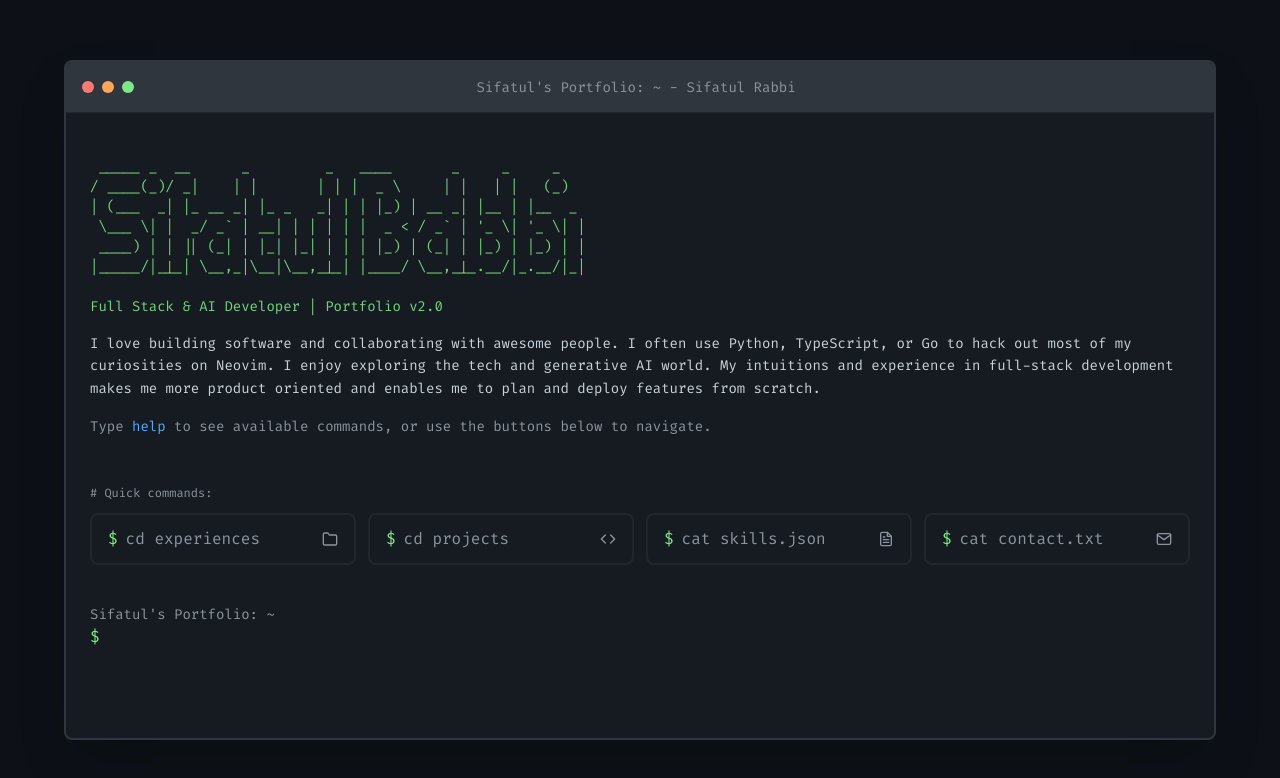
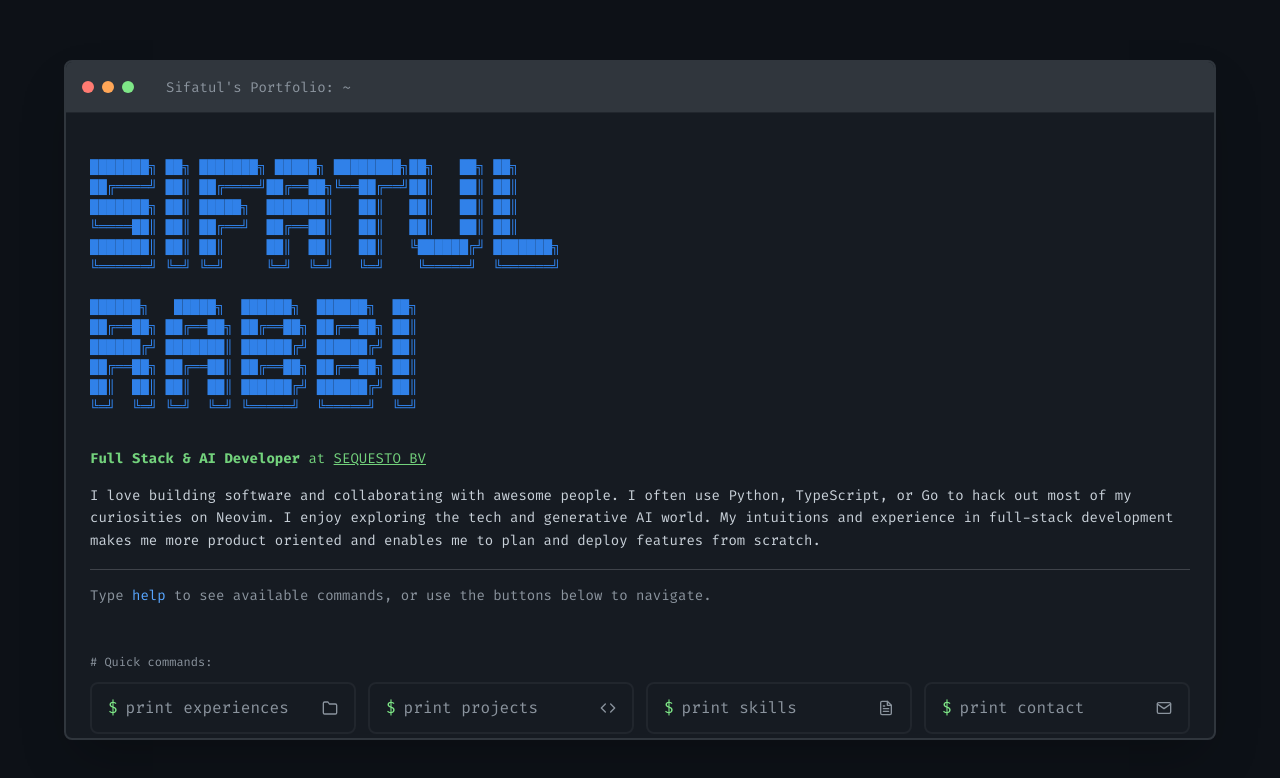
Before and after one commit to sifatulrabbi/sifatulrabbi.github.io, a React (Vite) app: page / in a window 1280 px wide. Shown: the top 778 px of the page. Built offline with nearby package versions, Linux system fonts and the light colour scheme.

Commit message:
feat: updated intro section and claude.md

```diff
--- a/src/modules/TerminalMode/components/TerminalBodyNew.tsx
+++ b/src/modules/TerminalMode/components/TerminalBodyNew.tsx
@@ -5,14 +5,19 @@ import { CommandButton } from "@/components";
 import { FiFolder, FiFileText, FiMail, FiCode } from "react-icons/fi";
 
 const ASCII_ART = `
- _____ _  __      _         _   ____       _     _     _
-/ ____(_)/ _|    | |       | | |  _ \\     | |   | |   (_)
-| (___  _| |_ __ _| |_ _   _| | | |_) | __ _| |__ | |__  _
- \\___ \\| |  _/ _\` | __| | | | | |  _ < / _\` | '_ \\| '_ \\| |
- ____) | | || (_| | |_| |_| | | | |_) | (_| | |_) | |_) | |
-|_____/|_|_| \\__,_|\\__|\\__,_|_| |____/ \\__,_|_.__/|_.__/|_|
+███████╗ ██╗ ███████╗ █████╗ ████████╗██╗   ██╗ ██╗
+██╔════╝ ██║ ██╔════╝██╔══██╗╚══██╔══╝██║   ██║ ██║
+███████╗ ██║ █████╗  ███████║   ██║   ██║   ██║ ██║
+╚════██║ ██║ ██╔══╝  ██╔══██║   ██║   ██║   ██║ ██║
+███████║ ██║ ██║     ██║  ██║   ██║   ╚██████╔╝ ███████╗
+╚══════╝ ╚═╝ ╚═╝     ╚═╝  ╚═╝   ╚═╝    ╚═════╝  ╚══════╝
 
-Full Stack & AI Developer | Portfolio v2.0
+██████╗   █████╗  ██████╗  ██████╗  ██╗
+██╔══██╗ ██╔══██╗ ██╔══██╗ ██╔══██╗ ██║
+██████╔╝ ███████║ ██████╔╝ ██████╔╝ ██║
+██╔══██╗ ██╔══██║ ██╔══██╗ ██╔══██╗ ██║
+██║  ██║ ██║  ██║ ██████╔╝ ██████╔╝ ██║
+╚═╝  ╚═╝ ╚═╝  ╚═╝ ╚═════╝  ╚═════╝  ╚═╝
 `;
 
 const ABOUT_ME = `I love building software and collaborating with awesome people. I often use Python, TypeScript, or Go to hack out most of my curiosities on Neovim. I enjoy exploring the tech and generative AI world. My intuitions and experience in full-stack development makes me more product oriented and enables me to plan and deploy features from scratch.`;
@@ -28,28 +33,28 @@ interface CommandButtonInfo {
 const AVAILABLE_COMMANDS: CommandButtonInfo[] = [
     {
         id: "experiences",
-        command: "cd experiences",
+        command: "print experiences",
         label: "Experiences",
         icon: <FiFolder />,
         description: "View my work experience",
     },
     {
         id: "projects",
-        command: "cd projects",
+        command: "print projects",
         label: "Projects",
         icon: <FiCode />,
         description: "Browse my projects",
     },
     {
         id: "skills",
-        command: "cat skills.json",
+        command: "print skills",
         label: "Skills",
         icon: <FiFileText />,
         description: "See my technical skills",
     },
     {
         id: "contact",
-        command: "cat contact.txt",
+        command: "print contact",
         label: "Contact",
         icon: <FiMail />,
         description: "Get in touch",
@@ -59,7 +64,7 @@ const AVAILABLE_COMMANDS: CommandButtonInfo[] = [
 const TerminalBody: React.FC = () => {
     const [command, setCommand] = useState("");
     const [executedCommands, setExecutedCommands] = useState<Set<string>>(
-        new Set()
+        new Set(),
     );
     const { runCommand, executing, history, currentDir } = useTerminalMode();
     const inputRef = useRef<HTMLInputElement>(null);
@@ -95,7 +100,11 @@ const TerminalBody: React.FC = () => {
 
     // Focus input on mount
     useEffect(() => {
-        inputRef.current?.focus();
+        if (window.innerWidth > 720) {
+            inputRef.current?.focus();
+        } else {
+            document.getElementById("terminal-container")?.scrollTo({ top: 0 });
+        }
     }, []);
 
     // Re-focus input when history changes
@@ -118,7 +127,7 @@ const TerminalBody: React.FC = () => {
 
     // Filter out already executed commands
     const availableButtons = AVAILABLE_COMMANDS.filter(
-        (btn) => !executedCommands.has(btn.command.toLowerCase())
+        (btn) => !executedCommands.has(btn.command.toLowerCase()),
     );
 
     return (
@@ -128,16 +137,27 @@ const TerminalBody: React.FC = () => {
         >
             {/* Header - Always visible */}
             <div className="mb-8">
-                <pre className="text-terminal-prompt text-xs sm:text-sm leading-tight opacity-90 whitespace-pre overflow-x-auto">
-                    {ASCII_ART}
-                </pre>
+                <div className="text-primary-200 text-xs sm:text-sm leading-tight opacity-90 whitespace-pre overflow-x-auto">
+                    <pre className="mb-8">{ASCII_ART}</pre>
+                    <p className="text-terminal-prompt">
+                        <strong>Full Stack & AI Developer</strong> at{" "}
+                        <a
+                            href="https://sequesto.com"
+                            target="_blank"
+                            className="underline"
+                        >
+                            SEQUESTO BV
+                        </a>
+                    </p>
+                </div>
                 <div className="mt-4 text-terminal-primary text-sm leading-relaxed">
                     {ABOUT_ME}
                 </div>
+                <hr className="mt-4 opacity-20" />
                 <div className="mt-4 text-terminal-secondary text-sm">
                     <p>
-                        Type <span className="text-terminal-accent">help</span> to
-                        see available commands, or use the buttons below to
+                        Type <span className="text-terminal-accent">help</span>{" "}
+                        to see available commands, or use the buttons below to
                         navigate.
                     </p>
                 </div>
@@ -218,14 +238,11 @@ const TerminalBody: React.FC = () => {
             )}
 
             {/* Current command input */}
-            <div className="w-full flex flex-col mt-4">
+            <div className="w-full flex flex-col pb-4">
                 <span className="text-terminal-secondary text-xs sm:text-sm">
                     {currentDir.pwd}
                 </span>
-                <form
-                    onSubmit={run}
-                    className="flex items-center gap-2 w-full"
-                >
+                <form onSubmit={run} className="flex items-center gap-2 w-full">
                     <span className="text-terminal-prompt">$</span>
                     <input
                         ref={inputRef}
@@ -233,9 +250,7 @@ const TerminalBody: React.FC = () => {
                         type="text"
                         value={command}
                         onChange={(e) =>
-                            executing
-                                ? null
-                                : setCommand(e.currentTarget.value)
+                            executing ? null : setCommand(e.currentTarget.value)
                         }
                         disabled={executing}
                         maxLength={200}
--- a/src/modules/TerminalMode/index.tsx
+++ b/src/modules/TerminalMode/index.tsx
@@ -12,29 +12,29 @@ const TerminalModePage: React.FC<Props> = () => {
     return (
         <div className="w-full min-h-screen bg-terminal-background flex items-center justify-center p-4">
             {/* Terminal Window Container */}
-            <div className="w-full max-w-6xl h-[85vh] bg-terminal-surface border-2 border-terminal-border rounded-lg overflow-hidden shadow-2xl flex flex-col">
+            <div className="w-full max-w-6xl md:h-[85vh] bg-terminal-surface border-2 border-terminal-border rounded-lg overflow-hidden shadow-2xl flex flex-col">
                 {/* Terminal Header */}
                 <div className="bg-terminal-border px-4 py-3 flex items-center justify-between border-b border-terminal-border-dim">
                     {/* Left: Window controls */}
-                    <div className="flex gap-2">
+                    <div className="hidden invisible md:visible md:flex gap-2">
                         <div className="w-3 h-3 rounded-full bg-terminal-error" />
                         <div className="w-3 h-3 rounded-full bg-terminal-warning" />
                         <div className="w-3 h-3 rounded-full bg-terminal-success" />
                     </div>
 
                     {/* Center: Terminal title */}
-                    <div className="flex-1 text-center">
+                    <div className="flex-1 ml-8">
                         <span className="text-terminal-secondary text-xs sm:text-sm font-mono">
-                            {currentDir.pwd || "~/portfolio"} - Sifatul Rabbi
+                            {currentDir.pwd || "~/portfolio"}
                         </span>
                     </div>
-
-                    {/* Right: Empty space for symmetry */}
-                    <div className="w-[60px]" />
                 </div>
 
                 {/* Terminal Content Area */}
-                <div className="flex-1 overflow-y-auto p-4 sm:p-6">
+                <div
+                    id="terminal-container"
+                    className="flex-1 overflow-y-auto p-4 sm:p-6"
+                >
                     <TerminalBodyNew />
                 </div>
             </div>
```
Also changed, not shown: 1 other file (tests, documents, lock files or other folders).
